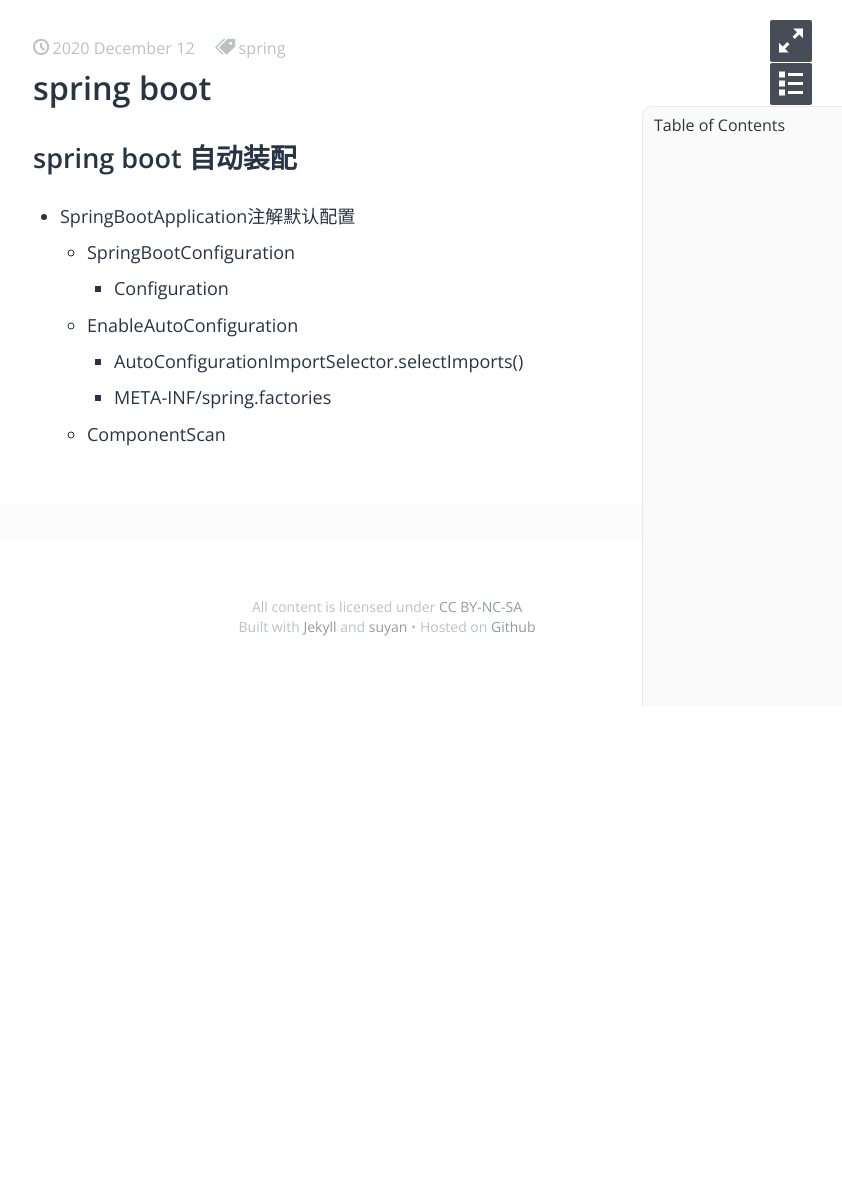
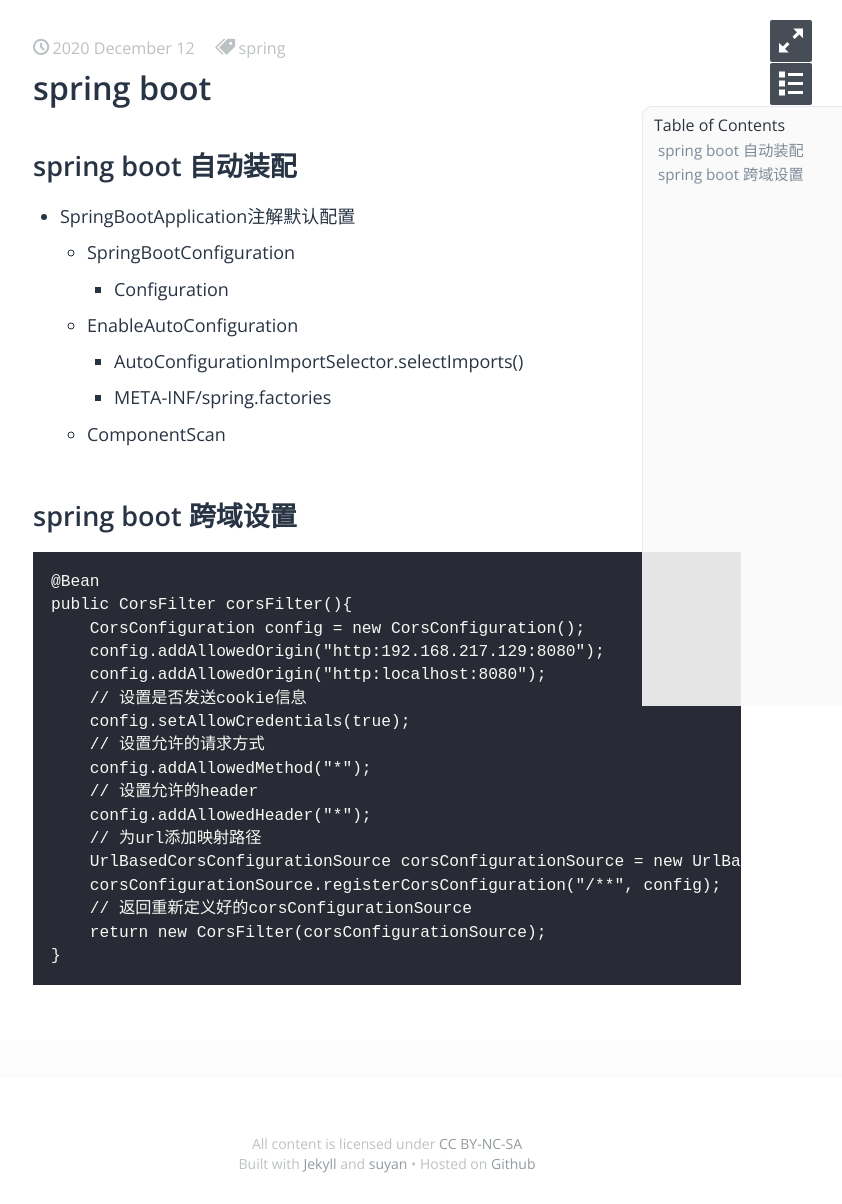
Before and after one commit to zlmlzz/zlmlzz.github.io, a Jekyll site: the page built from _posts/java/2020-12-12-springBoot.md, in a window 1280 px wide. Shown: the whole page, without its empty margins (438-1280 px from the left). Built offline with Jekyll 4.4.1, drawn with Linux system fonts in a browser that asks for light colours; some web fonts are replaced.

Commit message:
spring boot cros

````diff
--- a/_posts/java/2020-12-12-springBoot.md
+++ b/_posts/java/2020-12-12-springBoot.md
@@ -5,7 +5,7 @@
 tags: spring
 keywords: java,spring boot
 ---
-# spring boot 自动装配
+## spring boot 自动装配
 * SpringBootApplication注解默认配置
     * SpringBootConfiguration
         * Configuration
@@ -13,3 +13,24 @@
         * AutoConfigurationImportSelector.selectImports()
         * META-INF/spring.factories
     * ComponentScan
+
+## spring boot 跨域设置
+```
+@Bean
+public CorsFilter corsFilter(){
+    CorsConfiguration config = new CorsConfiguration();
+    config.addAllowedOrigin("http:192.168.217.129:8080");
+    config.addAllowedOrigin("http:localhost:8080");
+    // 设置是否发送cookie信息
+    config.setAllowCredentials(true);
+    // 设置允许的请求方式
+    config.addAllowedMethod("*");
+    // 设置允许的header
+    config.addAllowedHeader("*");
+    // 为url添加映射路径
+    UrlBasedCorsConfigurationSource corsConfigurationSource = new UrlBasedCorsConfigurationSource();
+    corsConfigurationSource.registerCorsConfiguration("/**", config);
+    // 返回重新定义好的corsConfigurationSource
+    return new CorsFilter(corsConfigurationSource);
+}
+```
````
